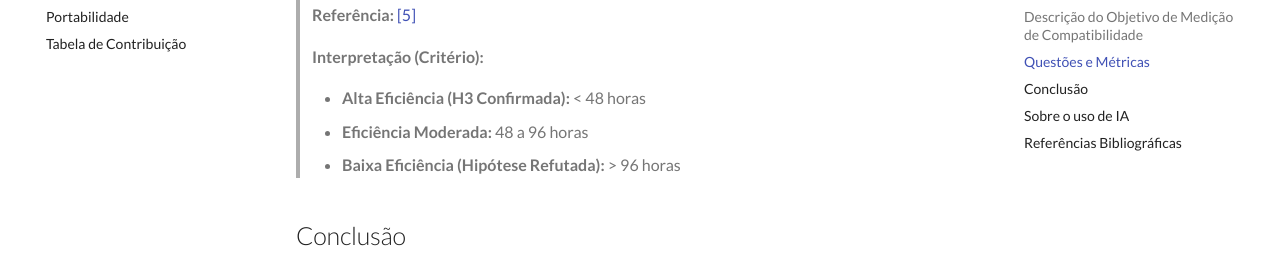
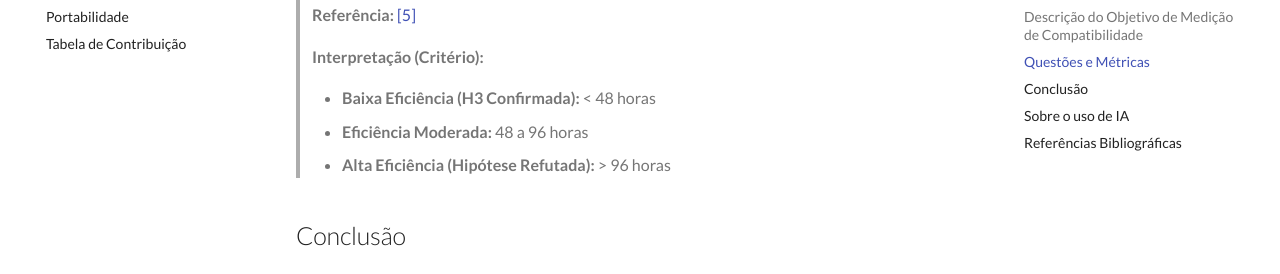
Before and after one commit to FCTE-Qualidade-de-Software-1/2025-2_T02_Karen_Jones, an MkDocs documentation site: the page built from docs/fase2/2-compatibilidade.md, in a window 1280 px wide and 900 px high, scrolled down 4237 px. Shown: the part 172-446 px from the top of the window. Built offline with MkDocs 1.6.1 and Material for MkDocs 9.7.7, drawn with Linux system fonts in a browser that asks for light colours; comment, search, counter and statistics services are not loaded.

```diff
--- a/docs/fase2/2-compatibilidade.md
+++ b/docs/fase2/2-compatibilidade.md
@@ -139,9 +139,9 @@ Métrica de **Processo** para avaliar a eficiência da equipe de manutenção na
 >
 > **Interpretação (Critério):**
 >
-> - **Alta Eficiência (H3 Confirmada):** < 48 horas
+> - **Baixa Eficiência (H3 Confirmada):** < 48 horas
 > - **Eficiência Moderada:** 48 a  96 horas
-> - **Baixa Eficiência (Hipótese Refutada):** > 96 horas
+> - **Alta Eficiência (Hipótese Refutada):** > 96 horas
 
 
 
```
